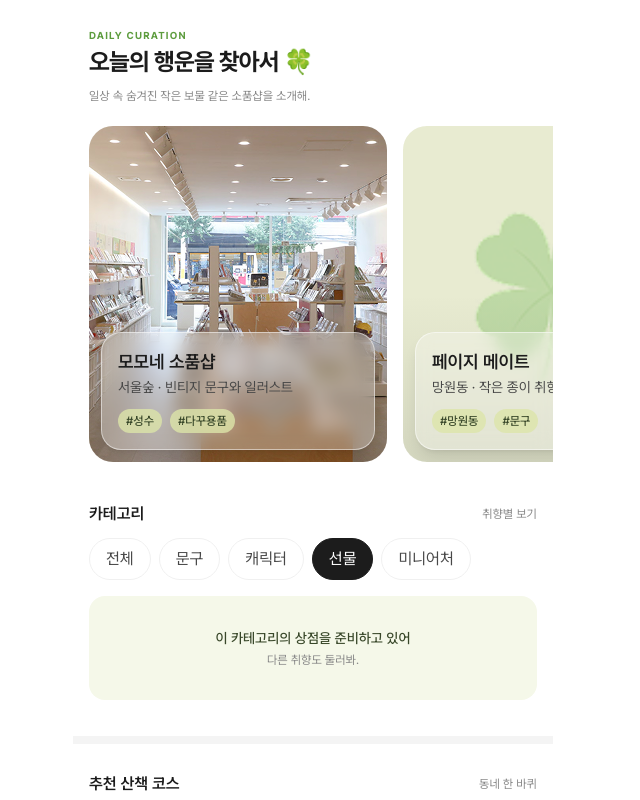
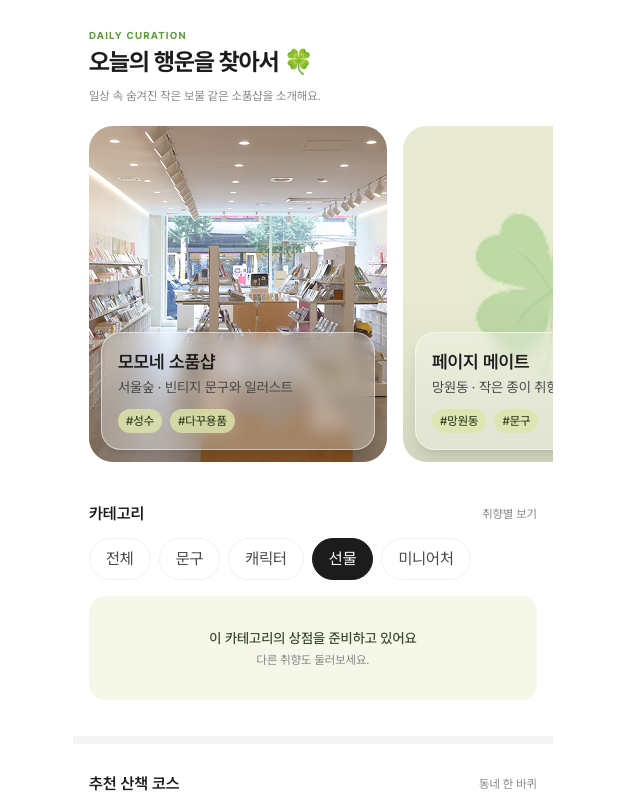
Before and after one commit to le2yunji/sopum-map, a Next.js app in the folder frontend/: page / in a window 1280 px wide. Both pictures are taken after a click on the button "선물". Shown: the top 800 px of the page, without its empty margins (327-967 px from the left). Built offline with nearby package versions, Linux system fonts and the light colour scheme.

Commit message:
Fix: 홈 UI 문구 존댓말 적용

```diff
--- a/frontend/src/app/(main)/(tabs)/_components/HomeScreen.tsx
+++ b/frontend/src/app/(main)/(tabs)/_components/HomeScreen.tsx
@@ -38,8 +38,8 @@ function HomeUnavailable({ onRetry }: Pick<HomeScreenProps, "onRetry">) {
   return (
     <section className="flex min-h-[70dvh] flex-col items-center justify-center px-5 text-center">
       <span aria-hidden="true" className="text-24 text-green-500">♧</span>
-      <h1 className="mt-3 text-20 font-semibold">홈 소식을 불러오지 못했어</h1>
-      <p className="mt-2 text-14 text-black-500">잠시 후 다시 확인해줘.</p>
+      <h1 className="mt-3 text-20 font-semibold">홈 소식을 불러오지 못했어요</h1>
+      <p className="mt-2 text-14 text-black-500">잠시 후 다시 확인해 주세요.</p>
       <Button className="mt-6" onClick={onRetry}>다시 시도</Button>
     </section>
   );
@@ -66,8 +66,8 @@ export function HomeScreen({
     return (
       <section className="flex min-h-[70dvh] flex-col items-center justify-center px-5 text-center">
         <span aria-hidden="true" className="text-24 text-green-500">🍀</span>
-        <h1 className="mt-3 text-20 font-semibold">아직 소개할 소품샵이 없어</h1>
-        <p className="mt-2 text-14 text-black-500">새로운 취향 공간을 준비하고 있어.</p>
+        <h1 className="mt-3 text-20 font-semibold">아직 소개할 소품샵이 없어요</h1>
+        <p className="mt-2 text-14 text-black-500">새로운 취향 공간을 준비하고 있어요.</p>
       </section>
     );
   }
@@ -79,7 +79,7 @@ export function HomeScreen({
       <header className="px-4 pb-5 pt-7">
         <p className="text-10 font-bold tracking-[0.12em] text-green-600">DAILY CURATION</p>
         <h1 className="mt-1 text-24 font-bold tracking-[-0.03em] text-black-950">오늘의 행운을 찾아서 🍀</h1>
-        <p className="mt-2 text-12 leading-5 text-black-500">일상 속 숨겨진 작은 보물 같은 소품샵을 소개해.</p>
+        <p className="mt-2 text-12 leading-5 text-black-500">일상 속 숨겨진 작은 보물 같은 소품샵을 소개해요.</p>
       </header>
 
       <ShopBannerCarousel items={data.curation} ariaLabel="오늘의 추천 소품샵" />
@@ -107,8 +107,8 @@ export function HomeScreen({
           </ul>
         ) : (
           <div role="status" className="mx-4 mt-4 rounded-2xl bg-green-50 px-4 py-8 text-center">
-            <p className="text-14 font-medium text-green-900">이 카테고리의 상점을 준비하고 있어</p>
-            <p className="mt-1 text-12 text-black-500">다른 취향도 둘러봐.</p>
+            <p className="text-14 font-medium text-green-900">이 카테고리의 상점을 준비하고 있어요</p>
+            <p className="mt-1 text-12 text-black-500">다른 취향도 둘러보세요.</p>
           </div>
         )}
       </section>
@@ -125,7 +125,7 @@ export function HomeScreen({
 
       <blockquote className="mx-4 mt-9 border-t border-green-100 px-4 pt-9 text-center">
         <p aria-hidden="true" className="text-24 text-green-500">✣</p>
-        <p className="mt-3 text-12 leading-6 text-black-800">“작은 것들을 소중히 여기는 마음이<br />당신의 하루를 더 특별하게 만들 거야.”</p>
+        <p className="mt-3 text-12 leading-6 text-black-800">“작은 것들을 소중히 여기는 마음이<br />당신의 하루를 더 특별하게 만들 거예요.”</p>
         <footer className="mt-2 text-10 text-black-400">— 나만의 소품지도</footer>
       </blockquote>
     </div>
--- a/frontend/src/app/(main)/(tabs)/error.tsx
+++ b/frontend/src/app/(main)/(tabs)/error.tsx
@@ -22,10 +22,10 @@ export default function TabsError({ error, unstable_retry }: TabsErrorProps) {
         ♧
       </span>
       <h1 className="mt-3 text-20 font-semibold text-black-950">
-        화면을 불러오지 못했어
+        화면을 불러오지 못했어요
       </h1>
       <p className="mt-2 text-14 text-black-500">
-        다시 시도하거나 홈으로 이동해줘.
+        다시 시도하거나 홈으로 이동해 주세요.
       </p>
       <div className="mt-6 flex w-full max-w-72 flex-col gap-2">
         <Button fullWidth onClick={unstable_retry}>
```
Also changed, not shown: 1 other file (tests, documents, lock files or other folders).
